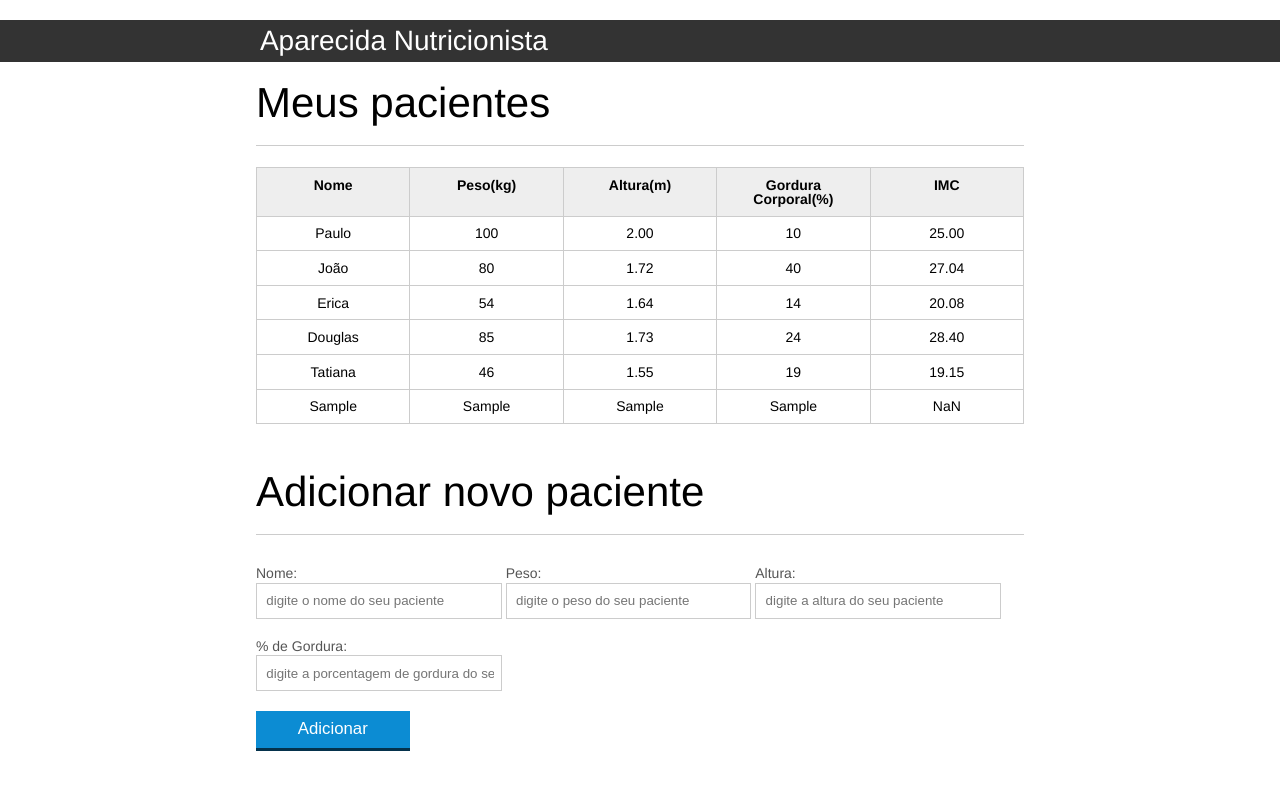
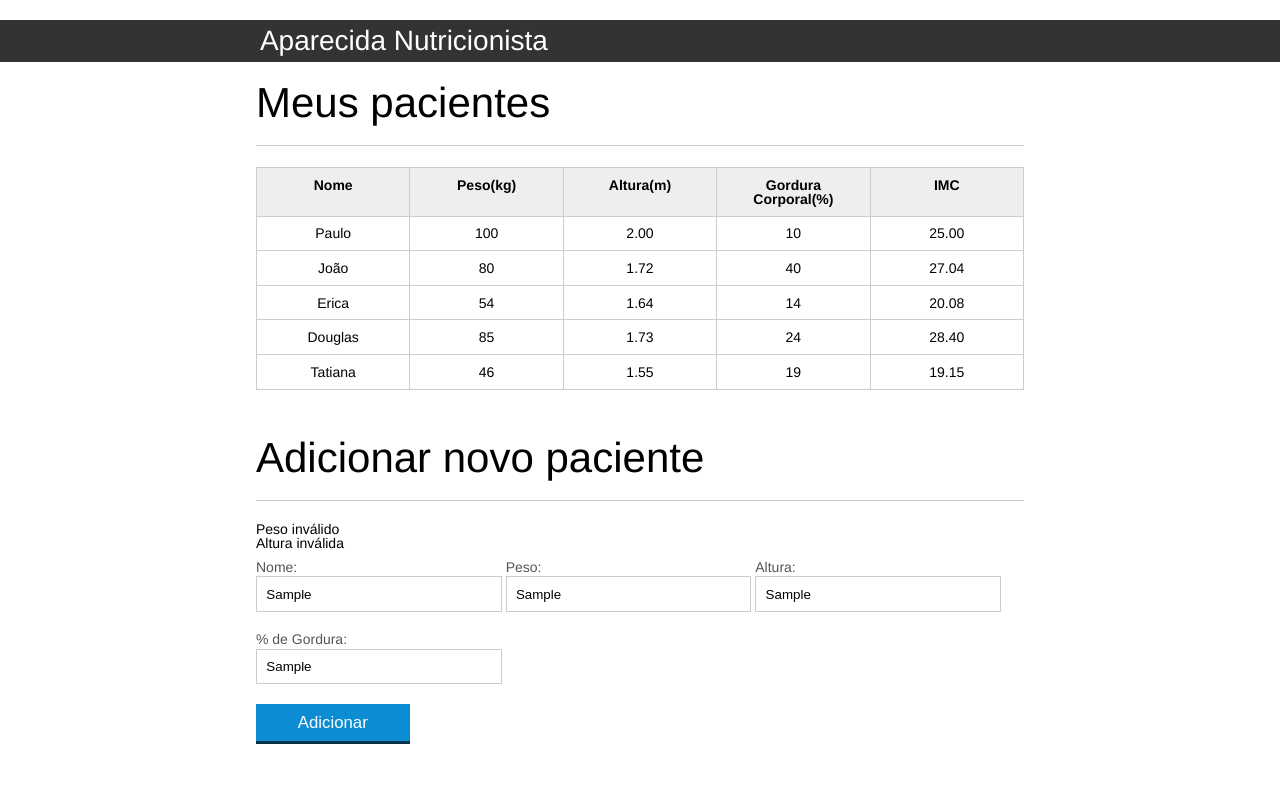
Before and after one commit to luizabizoni/mentoria_cloud_girls, a plain HTML site: page introducao-javascript/index.html in a window 1280 px wide. Both pictures are taken after typing "Sample", "Sample", "Sample", "Sample" into the empty fields and a click on the button "Adicionar". Drawn offline with Linux system fonts and the light colour scheme.

Commit message:
Exercícios aula 06

```diff
--- a/introducao-javascript/css/index.css
+++ b/introducao-javascript/css/index.css
@@ -134,11 +134,11 @@ button[disabled=disabled], button:disabled {
 }
 
 .campo-invalido{
-	border: 1px solid red;
+	border: 1px solid lightcoral;
 }
 
-#mensagem-erro{
-	color: red;
+#mensages-erro{
+	color: lightcoral;
 }
 
 .paciente-invalido{
--- a/introducao-javascript/index.html
+++ b/introducao-javascript/index.html
@@ -76,6 +76,7 @@
 
 		<section class="container">
 			<h2 id="titulo-form">Adicionar novo paciente</h2>
+			<ul id="mensagens-erro"></ul>
 			<form id="form-adiciona">
 				<div class="grupo">
 					<label for="nome">Nome:</label>
--- a/introducao-javascript/js/calcula-imc.js
+++ b/introducao-javascript/js/calcula-imc.js
@@ -19,17 +19,17 @@ for (var i = 0; i < pacientes.length; i++) {
     var tdImc = paciente.querySelector(".info-imc");
 
     // Valida se a altura e o peso são validos
-    var pesoEhValido = true;
-    var alturaEhValida = true;
+    var pesoEhValido = validaPeso(peso);
+    var alturaEhValida = validaAltura(altura);
 
-    if (peso <= 0 || peso >= 1000) {
+    if (!pesoEhValido) {
 
         pesoEhValido = false;
         tdImc.textContent = "Peso inválido";
         paciente.classList.add("paciente-invalido");
     }
 
-    if (altura <= 0 || altura >= 3.00) {
+    if (!alturaEhValida) {
 
         alturaEhValida = false;
         tdImc.textContent = "Altura inválida";
@@ -45,6 +45,22 @@ for (var i = 0; i < pacientes.length; i++) {
     }
 }
 
+function validaPeso(peso) {
+    if (peso >= 0 && peso < 1000) {
+        return true;
+    } else {
+        return false;
+    }
+}
+
+function validaAltura(altura) {
+    if (altura >= 0 && altura <= 3.00) {
+        return true;
+    } else {
+        return false;
+    }
+}
+
 function calculaImc(peso, altura) {
     var imc = 0
 
--- a/introducao-javascript/js/form.js
+++ b/introducao-javascript/js/form.js
@@ -2,6 +2,7 @@
 var botaoAdicionar = document.querySelector("#adicionar-paciente");
 
 botaoAdicionar.addEventListener("click", function(event) {
+
     event.preventDefault(); //Previne o comportamento padrão, logo evita que a página seja recarregada ao clicar no botão
 
     var form = document.querySelector("#form-adiciona");
@@ -10,12 +11,26 @@ botaoAdicionar.addEventListener("click", function(event) {
 
     var pacienteTr = montaTr(paciente);
 
+    var erros = validaPaciente(paciente);
+
+    if(erros.length > 0) {
+
+        exibeMensagensDeErro(erros);
+        return;
+    }
+
+    if(!validaPaciente(paciente)) {
+
+        return;
+    }
 
     var tabela = document.querySelector("#tabela-pacientes");
 
     tabela.appendChild(pacienteTr);
 
     form.reset();
+    var mensagensErro = document.querySelector("mensagens-erro");
+    mensagensErro.innerHTML = "";
 });
 
 function obtemPacienteDoFormulario(form) {
@@ -32,6 +47,7 @@ function obtemPacienteDoFormulario(form) {
 }
 
 function montaTr(paciente) {
+
     var pacienteTr = document.createElement("tr");
     pacienteTr.classList.add("paciente");
 
@@ -45,9 +61,36 @@ function montaTr(paciente) {
 }
 
 function montaTd(dado, classe) {
+
     var td = document.createElement("td");
     td.textContent = dado;
     td.classList.add(classe);
 
     return td;
 }
+
+function validaPaciente(paciente) {
+
+    var erros = [];
+
+    if (paciente.nome.length == 0) erros.push("Digite seu nome");
+    if (!validaPeso(paciente.peso)) erros.push("Peso inválido");
+    if (paciente.peso.length == 0) erros.push("Digite seu peso");
+    if (!validaAltura(paciente.altura)) erros.push("Altura inválida");
+    if (paciente.altura.length == 0) erros.push("Digite sua altura");
+    if (paciente.gordura.length == 0) erros.push("Digite seu percentual de gordura");
+    return erros;
+}
+
+function exibeMensagensDeErro(erros) {
+
+    var ul = document.querySelector("#mensagens-erro");
+
+    ul.innerHTML = "";
+
+    erros.forEach(function (erro) {
+        var li = document.createElement("li");
+        li.textContent = erro;
+        ul.appendChild(li);
+    });
+}
```
